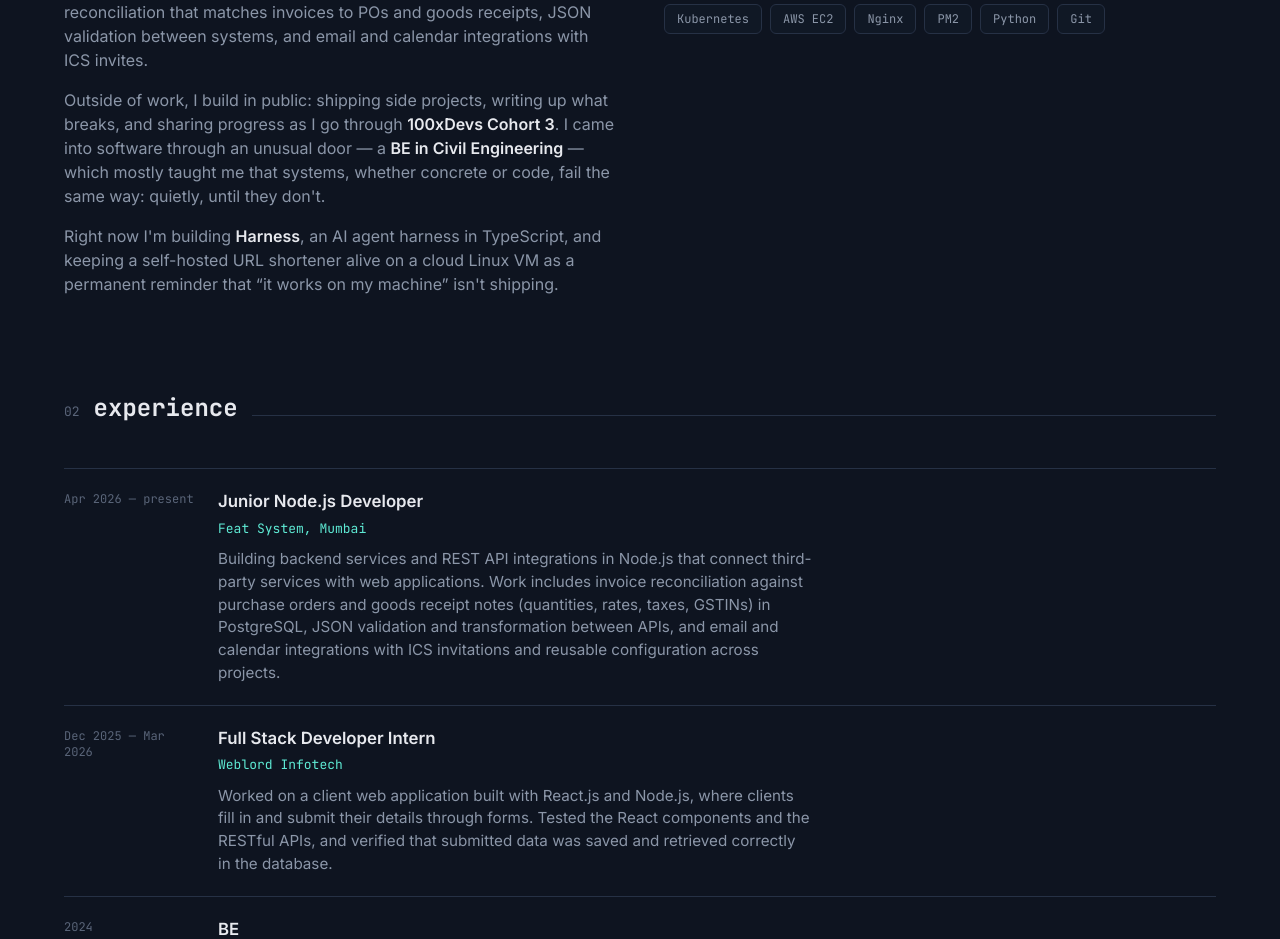
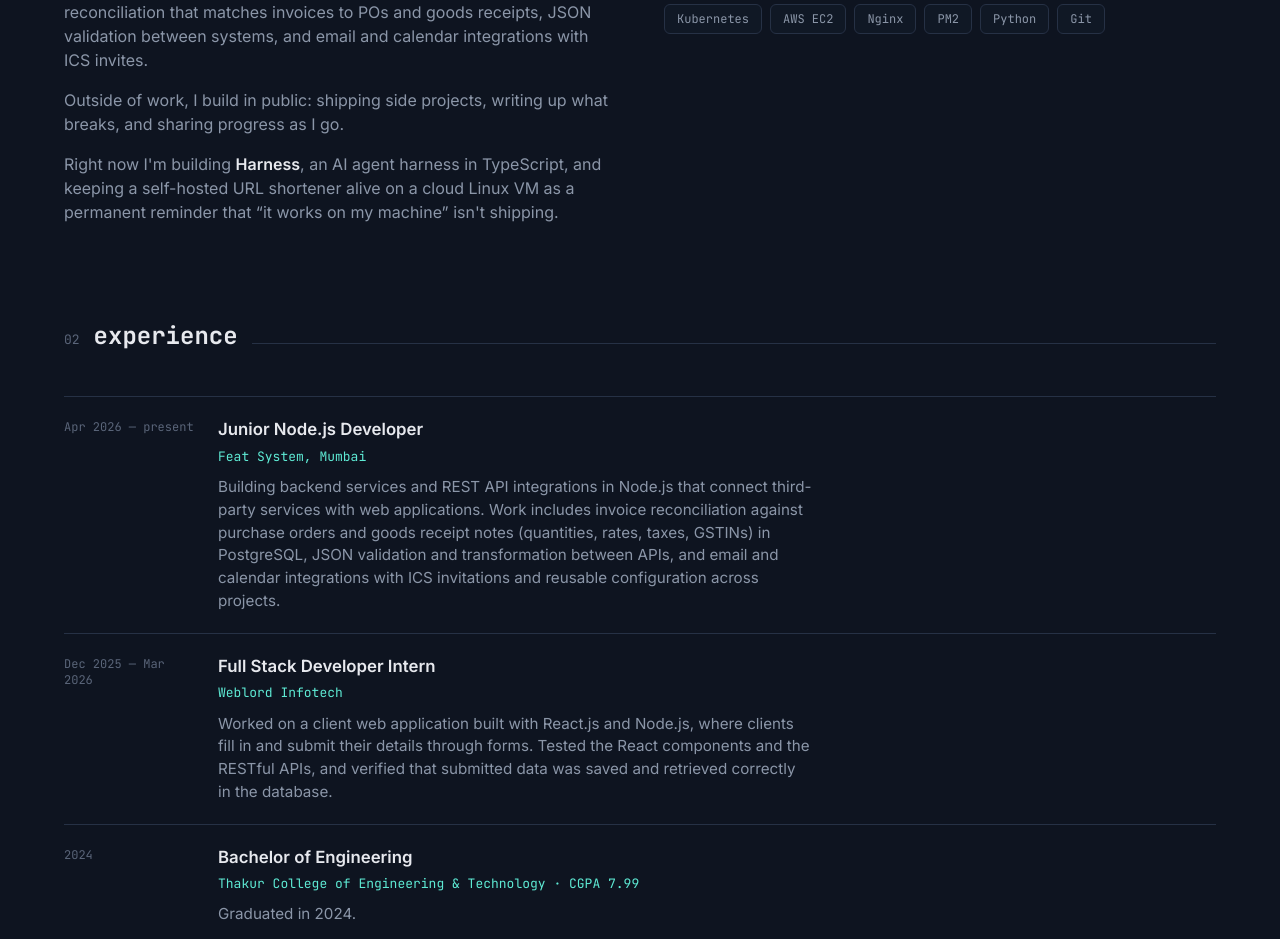
Before and after one commit to adieesingh/portfolio, a Next.js app: page / in a window 1280 px wide. Shown: the part 853-1792 px from the top of the page. Built offline with nearby package versions, Linux system fonts and the light colour scheme.

Commit message:
Update education details and refine description for clarity

```diff
--- a/app/page.tsx
+++ b/app/page.tsx
@@ -23,9 +23,9 @@
   },
   {
     time: "2024",
-    role: "BE",
+    role: "Bachelor of Engineering",
     org: "Thakur College of Engineering & Technology · CGPA 7.99",
-    desc: "Started in civil engineering, pivoted into software — now completing the Docker & Kubernetes modules of 100xDevs Full Stack Cohort 3.",
+    desc: "Graduated in 2024.",
   },
 ];
 
@@ -85,10 +85,7 @@
             </p>
             <p>
               Outside of work, I build in public: shipping side projects, writing up what breaks, and sharing
-              progress as I go through <b className="text-ink font-semibold">100xDevs Cohort 3</b>. I came into
-              software through an unusual door — a <b className="text-ink font-semibold">BE in Civil Engineering</b>{" "}
-              — which mostly taught me that systems, whether concrete or code, fail the same way: quietly, until
-              they don&apos;t.
+              progress as I go.
             </p>
             <p>
               Right now I&apos;m building <b className="text-ink font-semibold">Harness</b>, an AI agent
```
